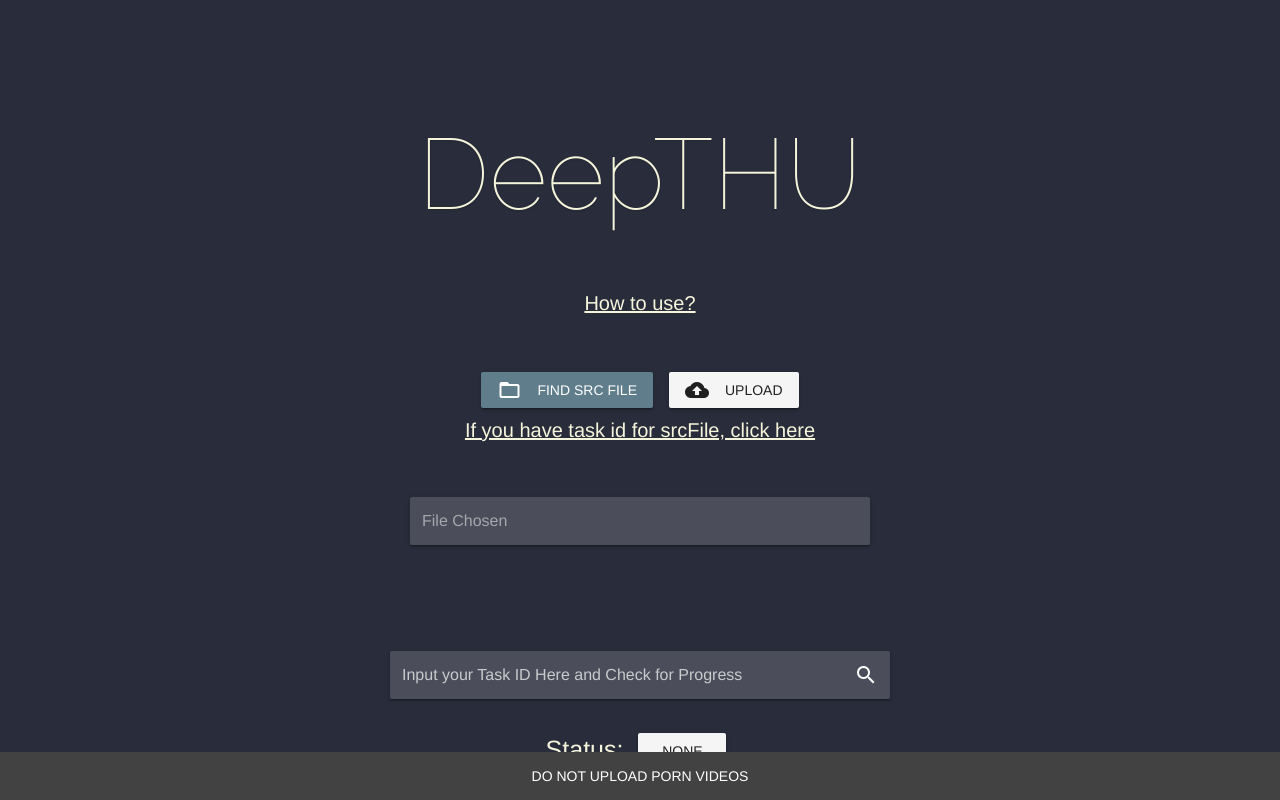
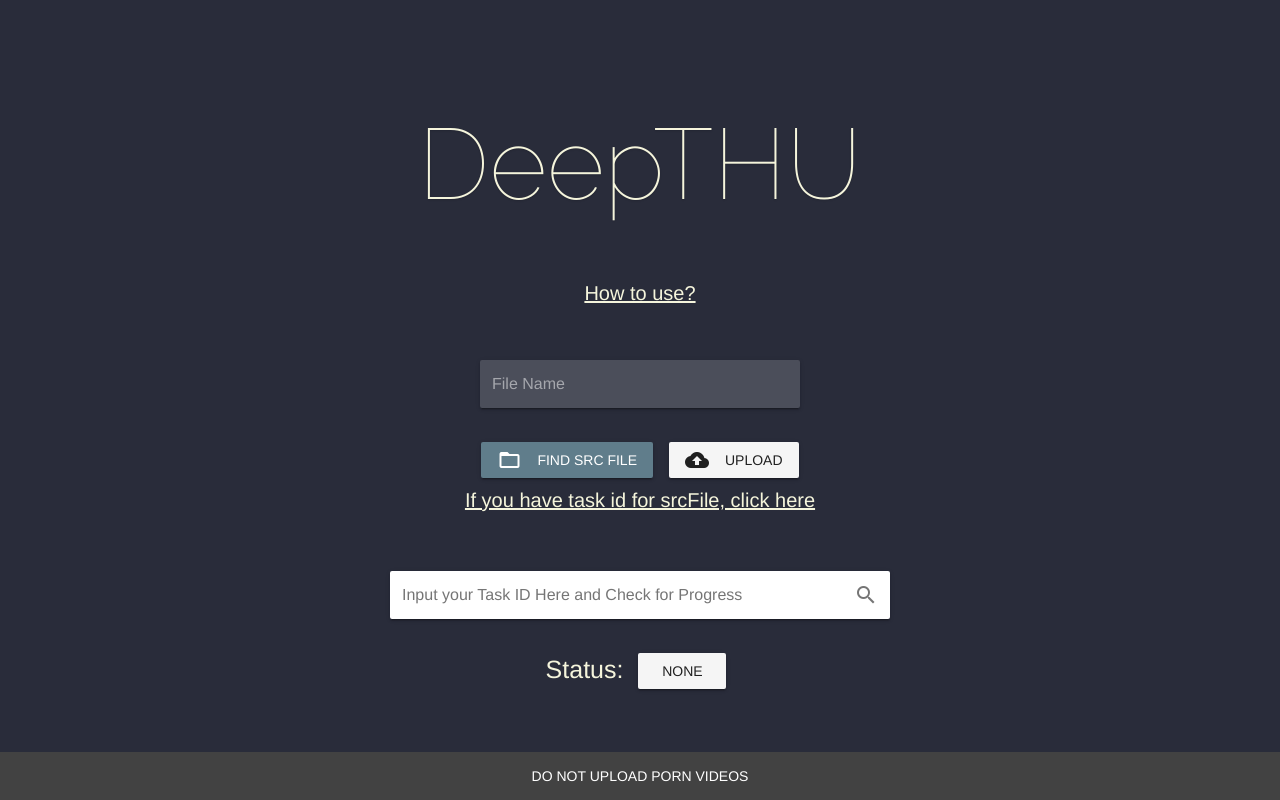
Before and after one commit to kjs1715/deepTHU, a Vue app in the folder deepTHU/: page /home in a window 1280 px wide. Built offline with nearby package versions, Linux system fonts and the light colour scheme.

Commit message:
justified size of fileName component

```diff
--- a/deepTHU/src/components/Home.vue
+++ b/deepTHU/src/components/Home.vue
@@ -1,11 +1,24 @@
 <template>
   <div id="Home">
         <div id="header" style="height: 100px;"></div>
-		<p id="title" style="padding: 5px; margin: 10px;">DeepTHU</p>
+        <p id="title" style="padding: 5px;">DeepTHU</p>
         <!-- module for src file uploading -->
         <div id="body">
             <div id="tutorial">
                 <a href="javascript:void(0)" @click="onTutorialClicked">How to use?</a>
+            </div>
+                <div id="fileName">
+                    <!-- <v-flex justify-center sm6> -->
+                        <v-text-field
+                            :value="fileDataName"
+                            label="File Name"
+                            solo-inverted
+                            dark
+                            disabled
+                            :style="srcFileSuccess ? 'margin-top: 68px;' : 'margin-top: 34px;' "
+                        >
+                        </v-text-field>
+                    <!-- </v-flex>     -->
                 </div>
             <div id="srcFile" v-if="nothingSuccess">
                 <v-btn
@@ -48,17 +61,6 @@
                     <v-icon left>cloud_upload</v-icon>
                      Upload
                 </v-btn>
-			</div>
-			<div id="fileName">
-				<v-text-field
-					:value="fileDataName"
-					label="File Chosen"
-			    solo-inverted
-      		dark
-					disabled
-					:style="srcFileSuccess ? 'margin-top: 68px;' : 'margin-top: 34px;' "
-				>
-				</v-text-field>
             </div>
             <!-- Search component -->
             <task-status-view
@@ -366,7 +368,7 @@ export default {
 
             rules: {
                 email: value => {
-				const pattern = new RegExp("^[a-z0-9]+([._\\-]*[a-z0-9])*@([a-z0-9]+[-a-z0-9]*[a-z0-9]+.){1,63}[a-z0-9]+$")
+                const pattern = new RegExp("^.+\\@(\\[?)[a-zA-Z0-9\\-\\.]+\\.([a-zA-Z]{2,3}|[0-9]{1,3})(\\]?)$")
                 const pattern1 = /^\d+@qq\.com$/;
                 if (value == '') {
                     this.btnOkDisable = false
@@ -732,7 +734,7 @@ export default {
 
 #srcFile {
     /* width: 30%; */
-	margin-top: 50px;
+    // margin-top: 50px;
     position: relative;
 }
 
@@ -742,10 +744,10 @@ export default {
 }
 
 #fileName {
-	padding: 20px;
+    padding-top: 20px;
     margin: 0 auto;
     max-width: 700px;
-	width: 500px;
+    width: 320px;
     align-self: center;
 }
 
@@ -759,3 +761,6 @@ export default {
 
 
 </style>
+
+
+// TODO: needto justify distance btw components
--- a/deepTHU/src/components/TaskStatusView.vue
+++ b/deepTHU/src/components/TaskStatusView.vue
@@ -7,8 +7,7 @@
       label="Input your Task ID Here and Check for Progress"
       color="rgb(245,245,220)"
       @click:append="searchTaskID"
-      solo-inverted
-      dark
+      solo
       @keyup.enter="searchTaskID"
       >
     </v-text-field>
@@ -66,7 +65,7 @@ export default {
 
       states: {
         creating: ['CREATING', 'yellow darken-1'],
-        created: ['CREATED', 'yellow'],
+        created: ['WAITING', 'yellow'],
         finished: ['FINISHED', 'green'],
         running: ['RUNNING', 'blue'],
         failed: ['FAILED', 'red'],
@@ -119,7 +118,7 @@ export default {
           }
         })
         .catch((res) => {
-
+            // nothing
         })
         .then(() => {
           this.isLoading = false
@@ -131,7 +130,6 @@ export default {
             error_info: this.error_info
           })
           console.log('here')
-          // TODO: fix here
         })
     },
 
@@ -148,8 +146,10 @@ export default {
       this.task_state = task_state
       if (this.task_state === this.states.creating[0])
         this.task_state_color = this.states.creating[1]
-      else if (this.task_state === this.states.created[0])
+      else if (this.task_state === this.states.created[0]) {
         this.task_state_color = this.states.created[1]
+        this.task_state = "WAITING"
+      }
       else if (this.task_state === this.states.running[0])
         this.task_state_color = this.states.running[1]
       else if (this.task_state === this.states.finished[0])
```
Lines whose indentation alone changed are shown as unchanged.
